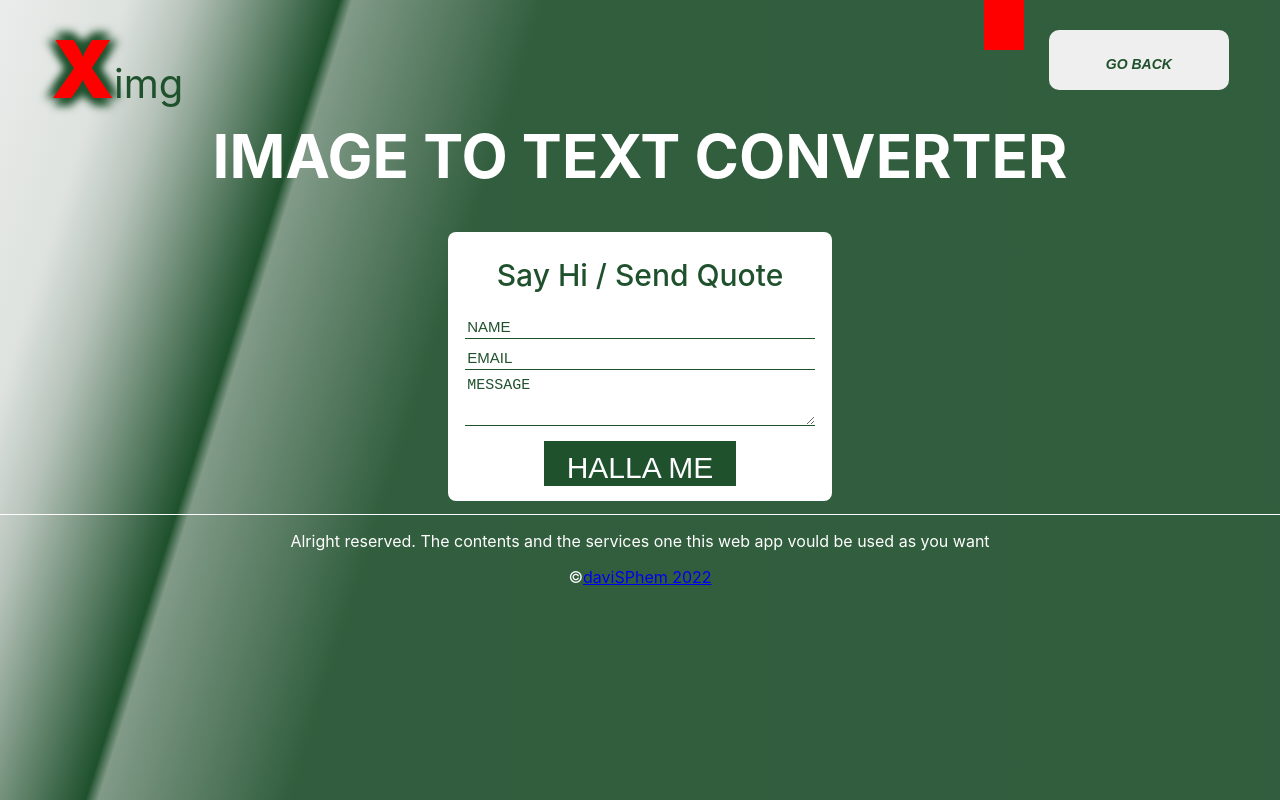
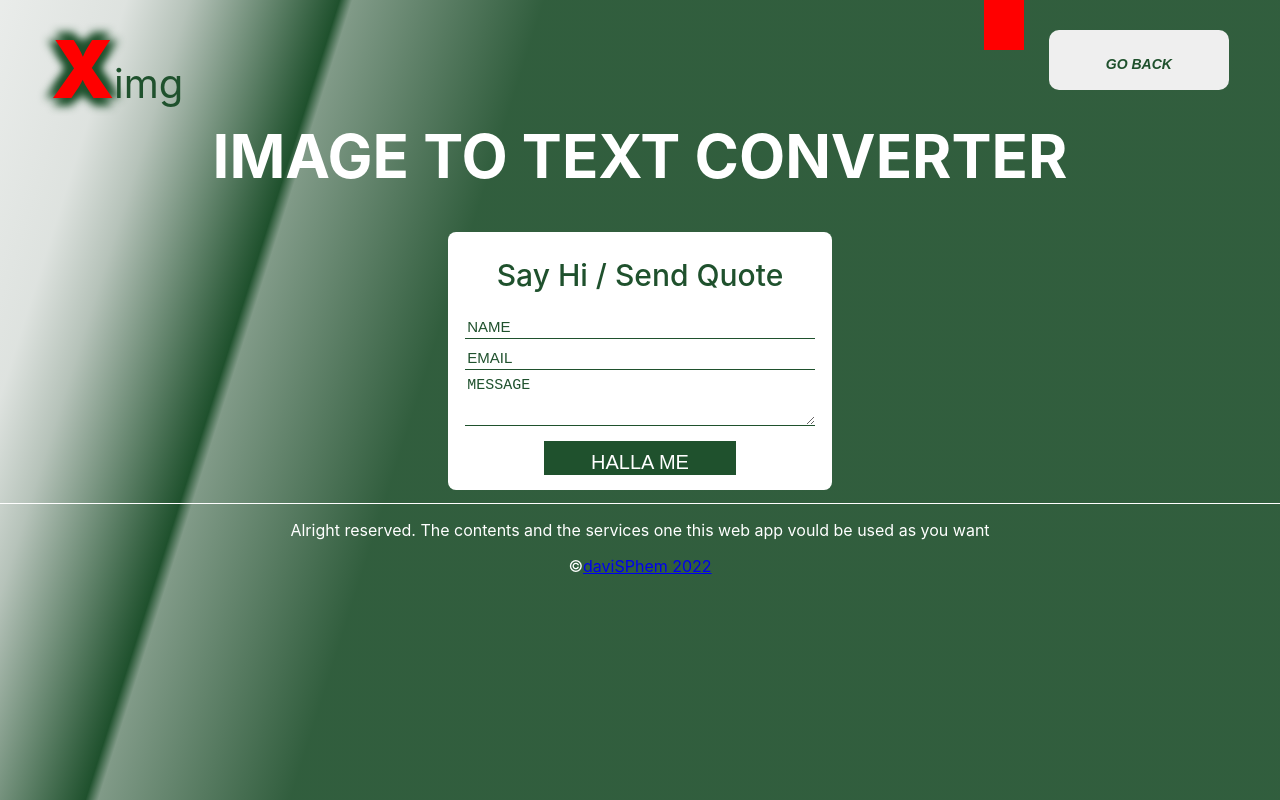
Before and after one commit to Jay-davisphem/pics-to-text, a React (Vite) app: page /contact-me in a window 1280 px wide. Built offline with nearby package versions, Linux system fonts and the light colour scheme.

Commit message:
fix bug bug

```diff
--- a/src/App.scss
+++ b/src/App.scss
@@ -19,7 +19,7 @@ html {
   background: $backg-color no-repeat;
   background-size: cover;
   max-height: 100%;
-  height: 100%;
+  height: 200%;
   overflow: hidden;
   input {
     font-size: 0.7em;
@@ -120,12 +120,12 @@ html {
           min-height: 20px;
         }
         .submit {
-          min-height: 15px;
+          min-height: 12px;
           width: 50%;
           border: none;
           background-color: $pri-col;
           color: $sec-col;
-          font-size: 1.5em;
+          font-size: 1em;
           padding-top: 10px;
           margin: {
             top: 10px;
```
